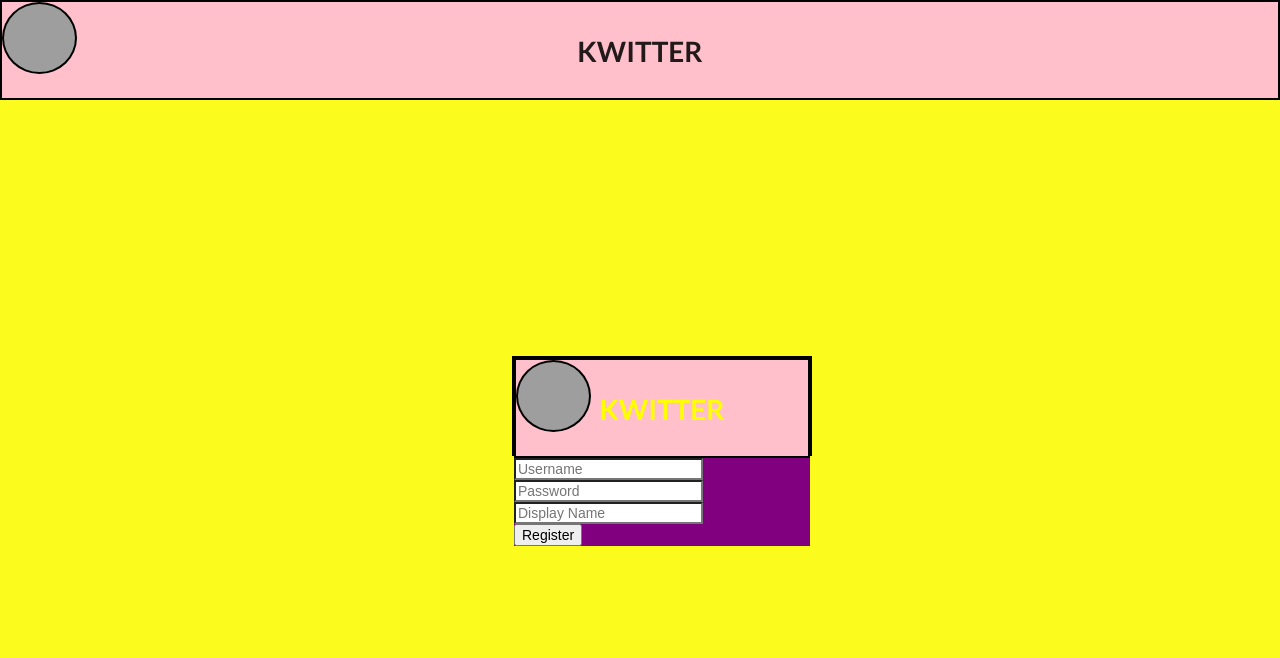
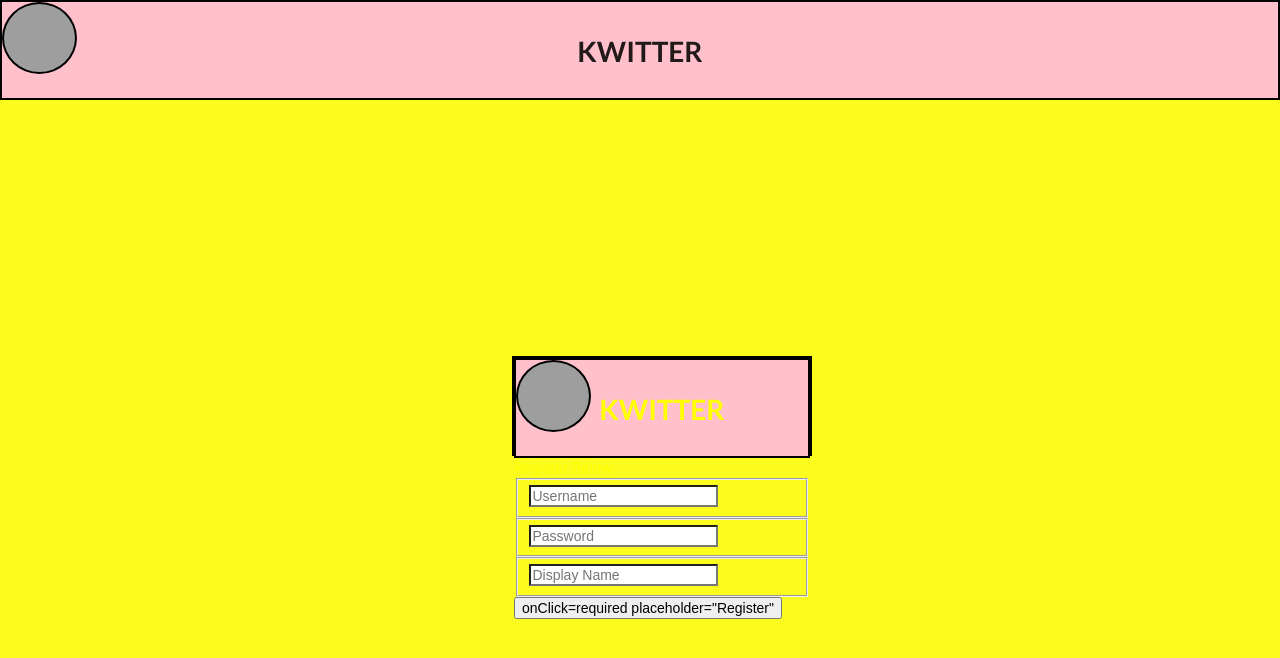
Before and after one commit to JenBrowning/kwitter, a React (Create React App) app: page /registration in a window 1280 px wide. Shown: the top 658 px of the page. Built offline with nearby package versions, Linux system fonts and the light colour scheme; grey boxes are pictures that could not be loaded.

Commit message:
changed async routes

```diff
--- a/src/components/RegistrationPage.js
+++ b/src/components/RegistrationPage.js
@@ -1,6 +1,7 @@
 import React, { Component } from "react";
 import { register } from "../actions/action";
 import { connect } from "react-redux";
+import "../styles/RegistrationPage.css";
 
 class RegistrationPage extends Component {
   state = {
@@ -32,31 +33,41 @@ class RegistrationPage extends Component {
   };
   render() {
     return (
-      <div className="registrationPage">
+      <React.Fragment>
+        <div className="entireform">
+          <form>
+            <legend>Register Below</legend>
+            <fieldset>
               <input
                 type="text"
                 onChange={this.handleChangeUsername}
                 required
                 placeholder="Username"
               />
+            </fieldset>
+            <fieldset>
               <input
                 type="password"
                 onChange={this.handleChangePassword}
                 required
                 placeholder="Password"
               />
+            </fieldset>
+            <fieldset>
               <input
                 type="text"
                 onChange={this.handleChangeDisplayName}
                 required
                 placeholder="Display Name"
               />
-        <br />
-        <button onClick={this.handleRegister}>Register</button>
-        <div>{this.props.result}</div>
-
-        {/* <LoginForm /> */}
+            </fieldset>
+            <button className="registrationbutton">
+              onClick={this.handleRegister}
+              required placeholder="Register"
+            </button>
+          </form>
         </div>
+      </React.Fragment>
     );
   }
 }
```
Lines whose indentation alone changed are shown as unchanged.
